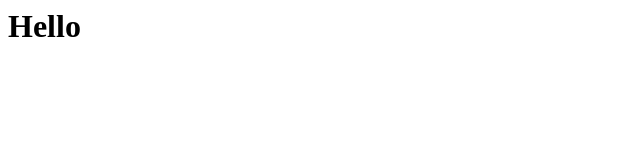
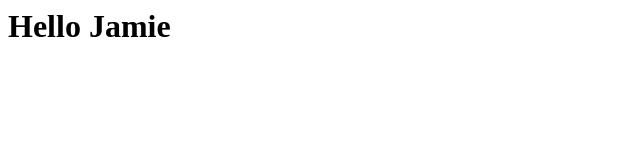
Before and after one commit to nabilali7/nabilali7.github.io, a plain HTML site: page index.html in a window 1280 px wide. Shown: the whole page, without its empty margins (0-640 px from the left). Drawn offline with Linux system fonts and the light colour scheme.

Commit message:
Update index.html

```diff
--- a/index.html
+++ b/index.html
@@ -1 +1 @@
-<h1>Hello</h1>
+<h1>Hello Jamie</h1>
```
